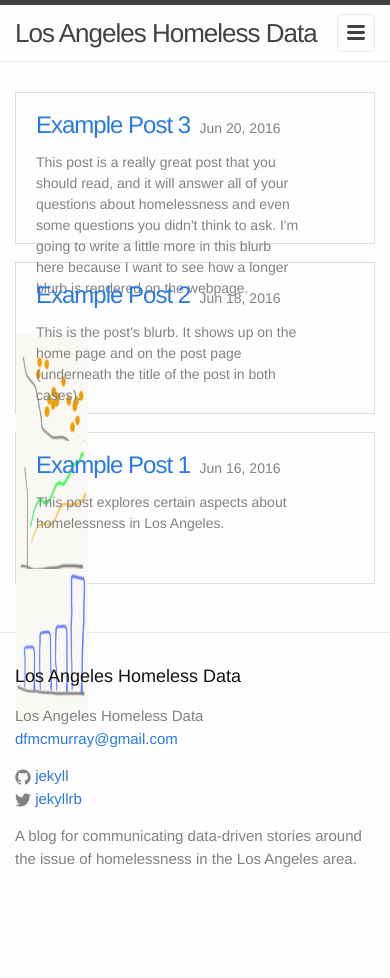
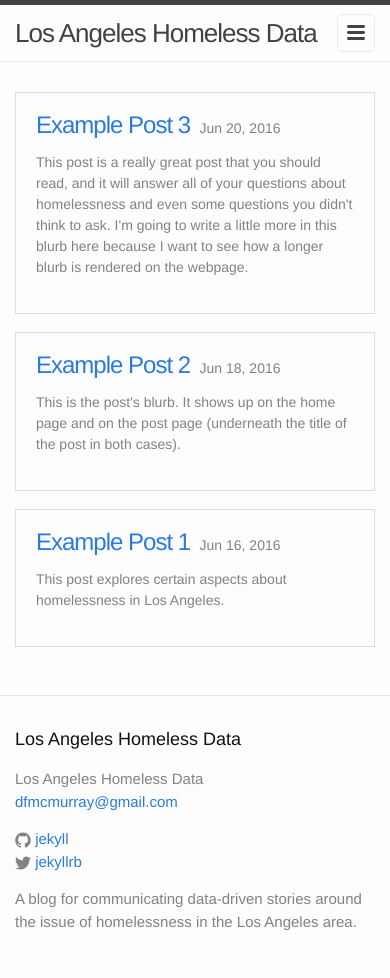
Before and after one commit to donovanfm/la-homeless-data, a Jekyll site: the page built from index.html, in a window 390 px wide. Built offline with Jekyll 4.4.1, drawn with Linux system fonts in a browser that asks for light colours; before the commit the page ends 915 px from its top, so only the background shows below that.

Commit message:
Make Home page layout responsive.

```diff
--- a/_sass/home.scss
+++ b/_sass/home.scss
@@ -1,3 +1,5 @@
+$breakpoint-small-screen: 780px;
+
 .home {
 	.post-list {
 		a:hover {
@@ -5,12 +7,16 @@
 		}
 		li {
 			border: solid 1px #ddd;
-			height: 150px;
 			margin-bottom: 18px;
+			@media (min-width: $breakpoint-small-screen) {
+				height: 150px;
+			}
 			.post-info {
-				width: 73.8%;
 				padding: 20px;
 				display: inline-block;
+				@media (min-width: $breakpoint-small-screen) {
+  					width: 73.8%;
+				}
 				.post-title {
 					display: inline-block;
 					font-size: 24px;
@@ -22,7 +28,11 @@
 				height: 100%;
 				display: inline-block;
 				vertical-align: top;
+				@media (max-width: $breakpoint-small-screen) {
+  					display: none;
+				}
 			}
+
 		}
 	}
 }
```
